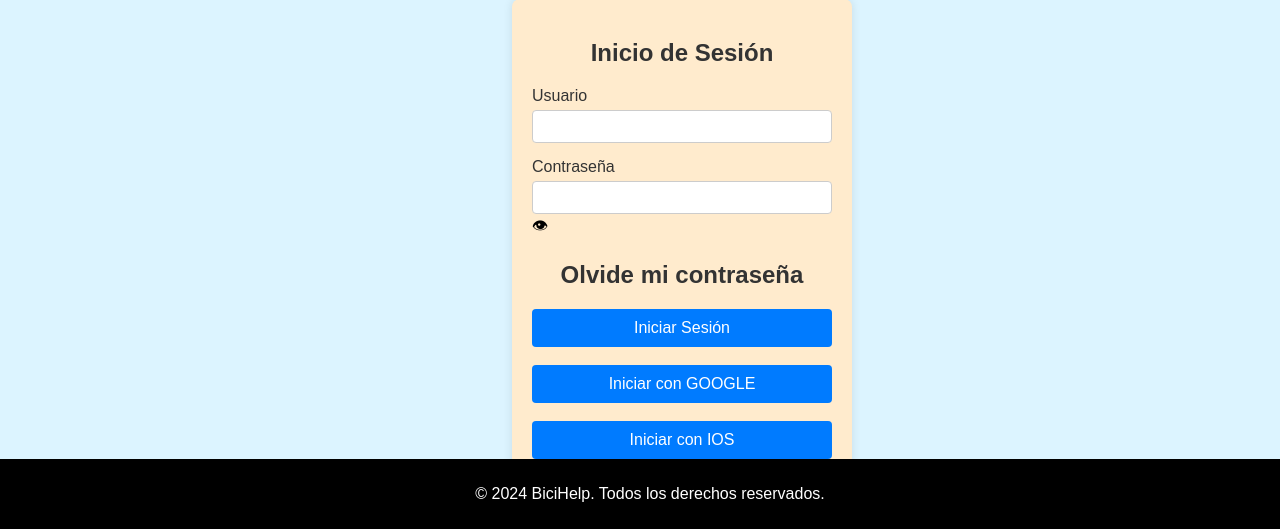
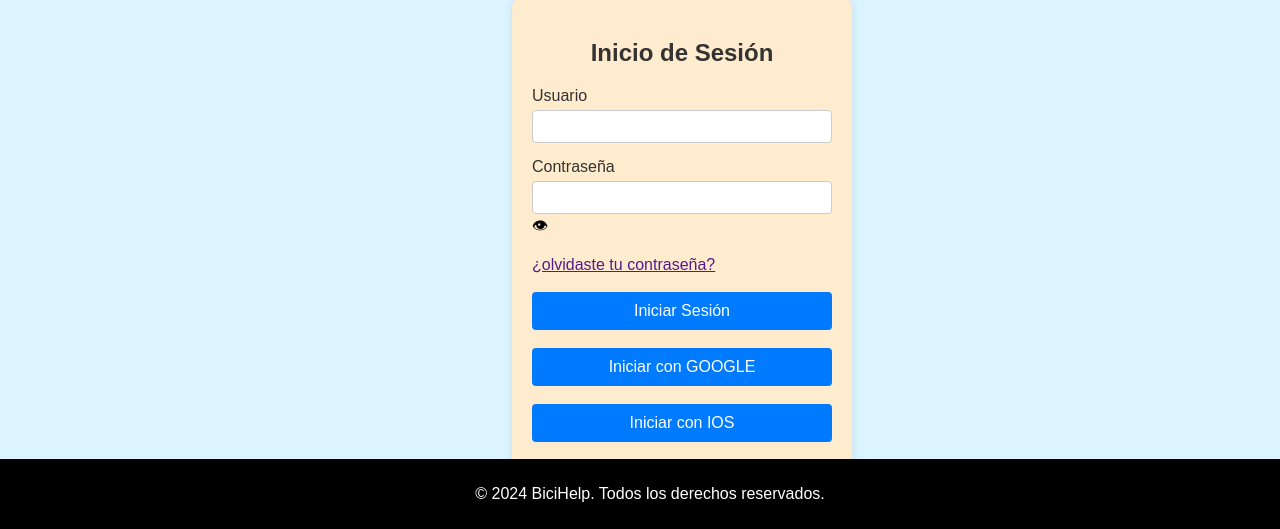
Before and after one commit to julian122794/Bicihelp., a PHP site: page /Inicio_sesion.php in a window 1280 px wide. Shown: the part 271-800 px from the top of the page. Run offline with PHP 8.4, Linux system fonts and the light colour scheme.

Commit message:
Update Inicio_sesion.php

```diff
--- a/Bicihelp/VIEW/Inicio_sesion.php
+++ b/Bicihelp/VIEW/Inicio_sesion.php
@@ -27,7 +27,7 @@
                 <input type="password" id="password" name="password" required>
                 <span class="eye-icon">&#128065;</span>
             </div>
-            <h2>Olvide mi contraseña</h2>
+             <a href="">¿olvidaste tu contraseña?</a>  </br></br>
             <button type="submit">Iniciar Sesión</button>
             <br></br>
             <button type="submit">Iniciar con GOOGLE</button>
```
